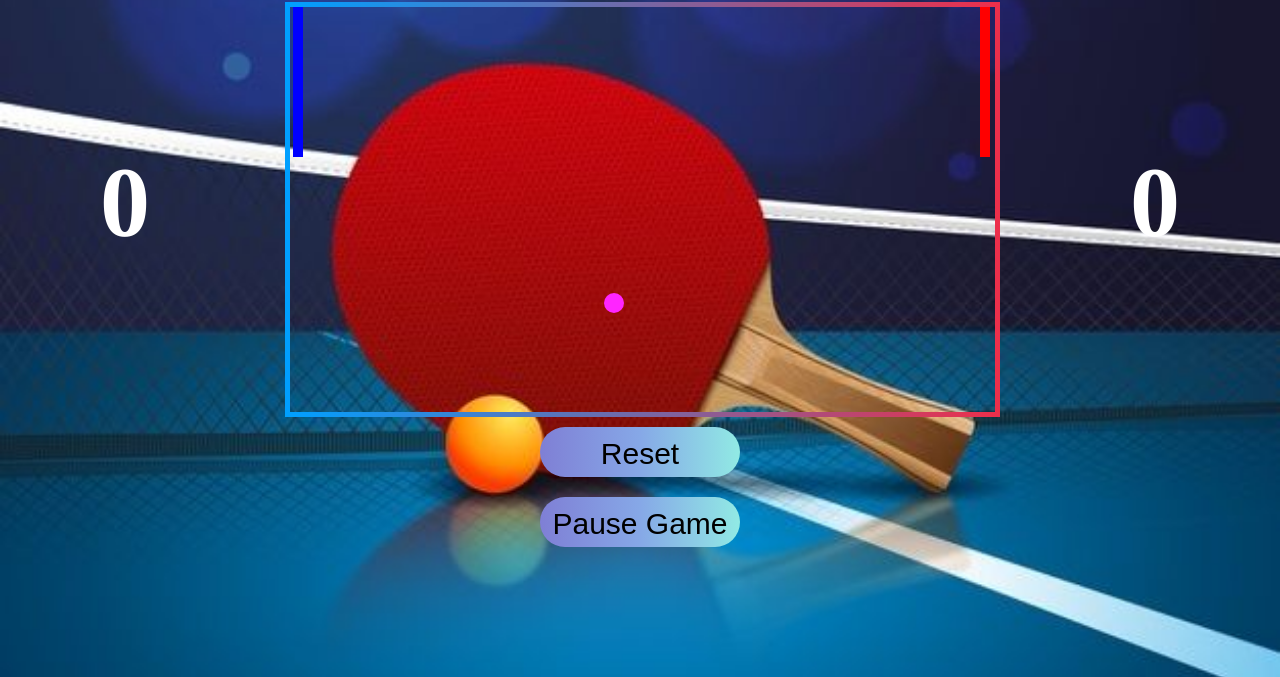
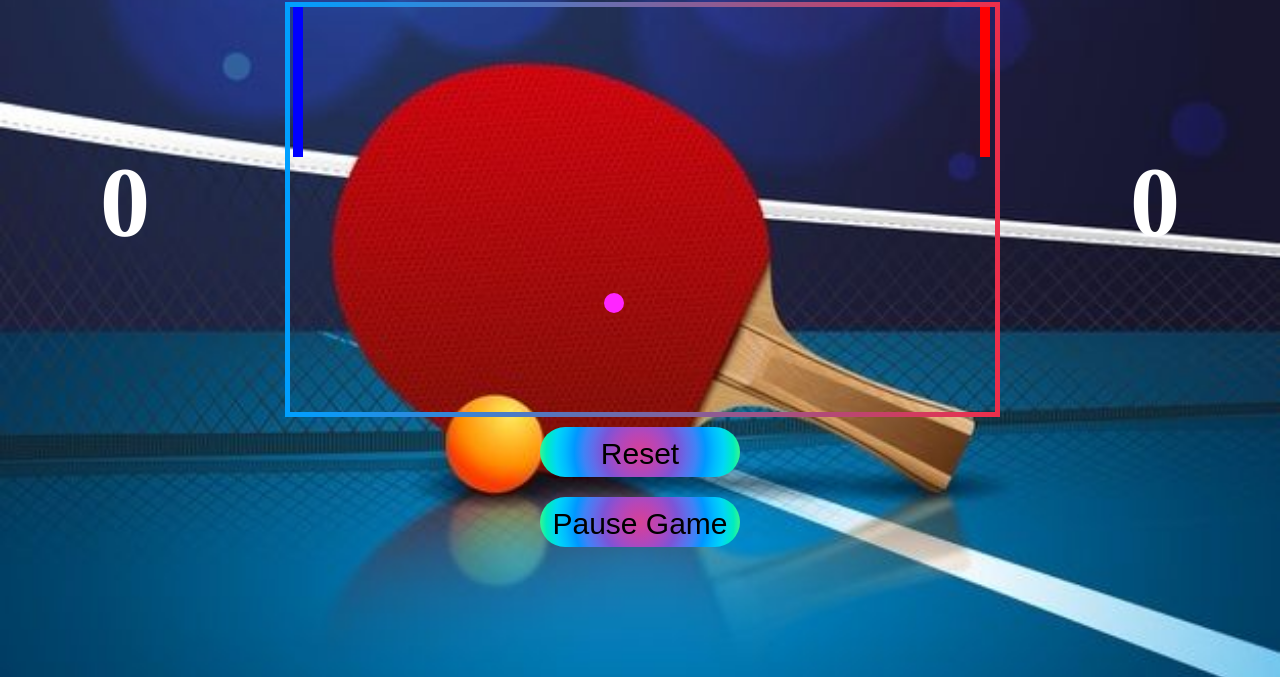
Before and after one commit to PrayanshSingh0007/Ping-Pong-JS, a plain HTML site: page index.html in a window 1280 px wide. Shown: the part 123-800 px from the top of the page. Drawn offline with Linux system fonts and the light colour scheme.

Commit message:
added game logic

```diff
--- a/style.css
+++ b/style.css
@@ -102,7 +102,8 @@
 }
 
 .btn-ui {
-    background: linear-gradient(to right, #7f7fd5, #86a8e7, #91eae4);
+    background-image: radial-gradient(circle, #d44395, #c842a6, #b746b7, #9e4cc8, #7c54d7, #616dea, #3f83f7, #0097ff, #00baff, #00d6f7, #00ecbe, #57fa78);
+    color: white;
 }
 
 /* Media Queries for responsiveness */
```
